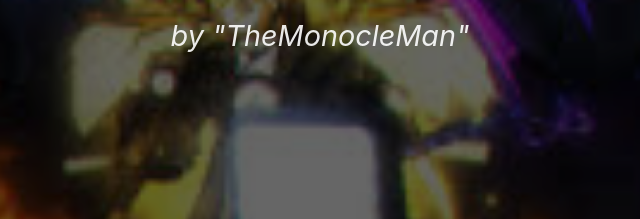
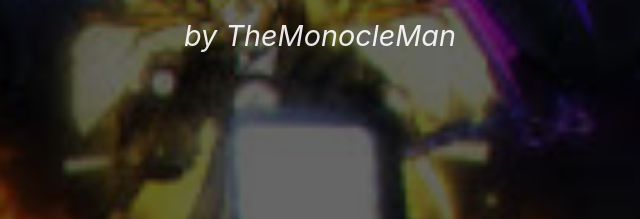
Before and after one commit to hudson-kung/skibidefense, a website: page index.html in a window 1280 px wide. Shown: the part 454-673 px from the top of the page, 320-960 px from the left. Drawn offline with Linux system fonts and the light colour scheme.

Commit message:
Remove quotes around TheMonocleMan attribution

```diff
--- a/index.html
+++ b/index.html
@@ -269,7 +269,7 @@
 
     <section class="hero" id="home">
         <h1>Skibi Defense Tools</h1>
-        <p>by "TheMonocleMan"</p>
+        <p>by TheMonocleMan</p>
     </section>
 
     <script>
```
